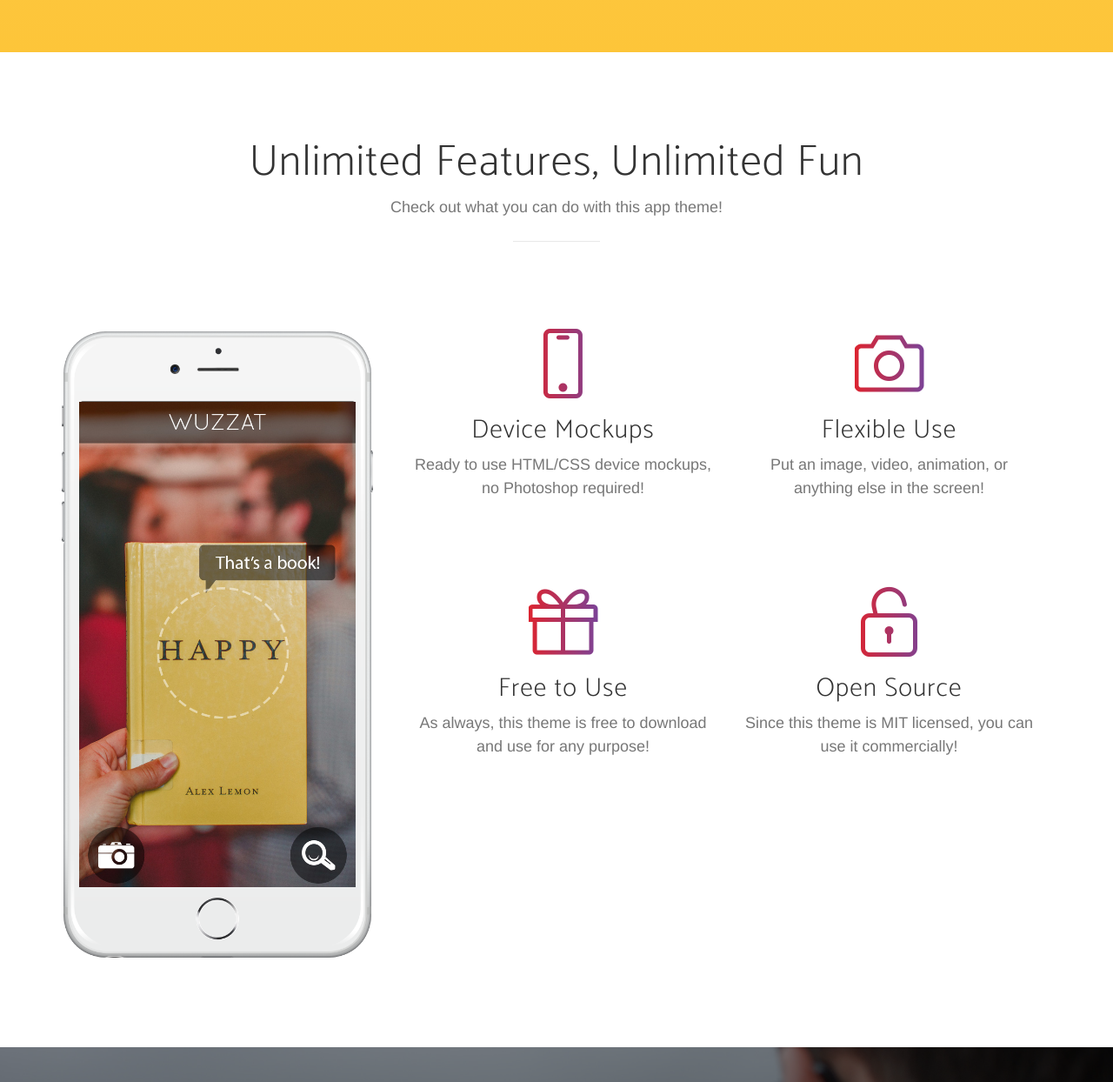
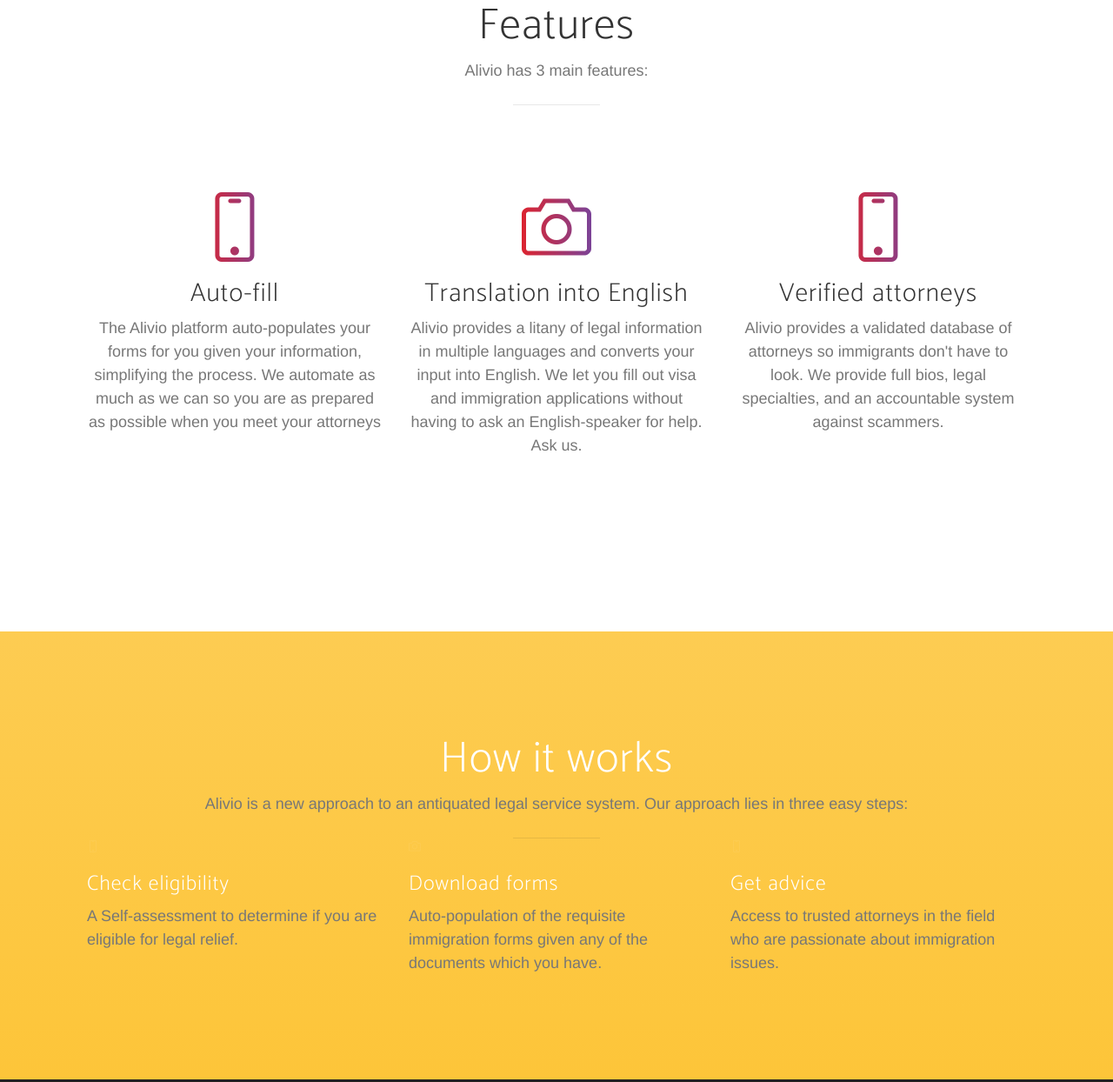
Before and after one commit to abattisti17/alivio-bootstrap, a website: page index.html in a window 1280 px wide. Shown: the part 1311-2555 px from the top of the page at 87% size. Drawn offline with nearby package versions, Linux system fonts and the light colour scheme; a web font is replaced by a local one.

Commit message:
Laying out content
Changed wording and arrangement of page. All content is on page. Next
is styling.

```diff
--- a/index.html
+++ b/index.html
@@ -9,7 +9,8 @@
     <meta name="description" content="">
     <meta name="author" content="">
 
-    <title>New Age - Start Bootstrap Theme</title>
+
+    <title>ALIVIO Bootstrap site</title>
 
     <!-- Bootstrap Core CSS -->
     <link href="lib/bootstrap/css/bootstrap.min.css" rel="stylesheet">
@@ -61,7 +62,7 @@
                         <a class="page-scroll" href="#features">Features</a>
                     </li>
                     <li>
-                        <a class="page-scroll" href="#how">How it works</a>
+                        <a class="page-scroll" href="#howitworks">How it works</a>
                     </li>
                 </ul>
             </div>
@@ -76,8 +77,10 @@
                 <div class="col-sm-7">
                     <div class="header-content">
                         <div class="header-content-inner">
-                            <h1>New Age is an app landing page that will help you beautifully showcase your new mobile app, or anything else!</h1>
-                            <a href="#about" class="btn btn-outline btn-xl page-scroll">Start Now for Free!</a>
+                            <h1>Alivio is a brand new platform designed to simplify immigration.</h1>
+                            <p>We provide a seamless digital experience for English-limited immigrants and a bridge between them and accountable legal relief.
+</p>
+                            <a href="#about" class="btn btn-outline btn-xl page-scroll">COMING SOON</a>
                         </div>
                     </div>
                 </div>
@@ -100,16 +103,13 @@
         </div>
     </header>
 
-    <section id="download" class="download bg-primary text-center">
+    <section id="about" class="about bg-primary text-left">
         <div class="container">
             <div class="row">
-                <div class="col-md-8 col-md-offset-2">
-                    <h2 class="section-heading">Discover what all the buzz is about!</h2>
-                    <p>Our app is available on any mobile device! Download now to get started!</p>
-                    <div class="badges">
-                        <a class="badge-link" href="#"><img src="img/google-play-badge.svg" alt=""></a>
-                        <a class="badge-link" href="#"><img src="img/app-store-badge.svg" alt=""></a>
-                    </div>
+                <div class="col-md-10">
+                    <h2 class="section-heading">With Alivio, applying for immigration takes hours, not months.</h2>
+                    <p>We'll make sure you have everything you need when you apply, that your documents can be reviewed by trusted attorneys before you do, and that you have everything ready when you meet legal relief.</p>
+
                 </div>
             </div>
         </div>
@@ -120,67 +120,90 @@
             <div class="row">
                 <div class="col-lg-12 text-center">
                     <div class="section-heading">
-                        <h2>Unlimited Features, Unlimited Fun</h2>
-                        <p class="text-muted">Check out what you can do with this app theme!</p>
+                        <h2>Features</h2>
+                        <p class="text-muted">Alivio has 3 main features:</p>
                         <hr>
                     </div>
                 </div>
             </div>
-            <div class="row">
-                <div class="col-md-4">
-                    <div class="device-container">
-                        <div class="device-mockup iphone6_plus portrait white">
-                            <div class="device">
-                                <div class="screen">
-                                    <!-- Demo image for screen mockup, you can put an image here, some HTML, an animation, video, or anything else! -->
-                                    <img src="img/demo-screen-1.jpg" class="img-responsive" alt=""> </div>
-                                <div class="button">
-                                    <!-- You can hook the "home button" to some JavaScript events or just remove it -->
+
+                <div class="col-md-12">
+                    <div class="container-fluid">
+                        <div class="row">
+                            <div class="col-md-4">
+                                <div class="feature-item">
+                                    <i class="icon-screen-smartphone text-primary"></i>
+                                    <h3>Auto-fill</h3>
+                                    <p class="text-muted">The Alivio platform auto-populates your forms for you given your information, simplifying the process. We automate as much as we can so you are as prepared as possible when you meet your attorneys</p>
+                                </div>
+                            </div>
+                            <div class="col-md-4">
+                                <div class="feature-item">
+                                    <i class="icon-camera text-primary"></i>
+                                    <h3>Translation into English</h3>
+                                    <p class="text-muted">Alivio provides a litany of legal information in multiple languages and converts your input into English. We let you fill out visa and immigration applications without having to ask an English-speaker for help. Ask us. </p>
+                                </div>
+                            </div>
+                            <div class="col-md-4">
+                                <div class="feature-item">
+                                    <i class="icon-screen-smartphone text-primary"></i>
+                                    <h3>Verified attorneys</h3>
+                                    <p class="text-muted">Alivio provides a validated database of attorneys so immigrants don't have to look. We provide full bios, legal specialties, and an accountable system against scammers.</p>
                                 </div>
                             </div>
                         </div>
-                    </div>
-                </div>
-                <div class="col-md-8">
-                    <div class="container-fluid">
-                        <div class="row">
-                            <div class="col-md-6">
-                                <div class="feature-item">
-                                    <i class="icon-screen-smartphone text-primary"></i>
-                                    <h3>Device Mockups</h3>
-                                    <p class="text-muted">Ready to use HTML/CSS device mockups, no Photoshop required!</p>
-                                </div>
-                            </div>
-                            <div class="col-md-6">
-                                <div class="feature-item">
-                                    <i class="icon-camera text-primary"></i>
-                                    <h3>Flexible Use</h3>
-                                    <p class="text-muted">Put an image, video, animation, or anything else in the screen!</p>
-                                </div>
-                            </div>
-                        </div>
-                        <div class="row">
-                            <div class="col-md-6">
-                                <div class="feature-item">
-                                    <i class="icon-present text-primary"></i>
-                                    <h3>Free to Use</h3>
-                                    <p class="text-muted">As always, this theme is free to download and use for any purpose!</p>
-                                </div>
-                            </div>
-                            <div class="col-md-6">
-                                <div class="feature-item">
-                                    <i class="icon-lock-open text-primary"></i>
-                                    <h3>Open Source</h3>
-                                    <p class="text-muted">Since this theme is MIT licensed, you can use it commercially!</p>
-                                </div>
-                            </div>
-                        </div>
+
                     </div>
                 </div>
             </div>
         </div>
     </section>
 
+    <section id="howitworks" class="howitworks bg-primary">
+        <div class="container">
+            <div class="row">
+                <div class="col-lg-12 text-center">
+                    <div class="section-heading">
+                        <h2>How it works</h2>
+                        <p class="text-muted">  Alivio is a new approach to an antiquated legal service system. Our approach lies in three easy steps:</p>
+                        <hr>
+                    </div>
+                </div>
+            </div>
+
+                <div class="col-md-12">
+                    <div class="container-fluid">
+                        <div class="row">
+                            <div class="col-md-4">
+                                <div class="feature-item">
+                                    <i class="icon-screen-smartphone text-primary"></i>
+                                    <h3>Check eligibility</h3>
+                                    <p class="text-muted">A Self-assessment to determine if you are eligible for legal relief.</p>
+                                </div>
+                            </div>
+                            <div class="col-md-4">
+                                <div class="feature-item">
+                                    <i class="icon-camera text-primary"></i>
+                                    <h3>Download forms</h3>
+                                    <p class="text-muted">Auto-population of the requisite immigration forms given any of the documents which you have.</p>
+                                </div>
+                            </div>
+                            <div class="col-md-4">
+                                <div class="feature-item">
+                                    <i class="icon-screen-smartphone text-primary"></i>
+                                    <h3>Get advice</h3>
+                                    <p class="text-muted">Access to trusted attorneys in the field who are passionate about immigration issues.</p>
+                                </div>
+                            </div>
+                        </div>
+
+                    </div>
+                </div>
+            </div>
+        </div>
+    </section>
+
+<!--
     <section class="cta">
         <div class="cta-content">
             <div class="container">
@@ -191,7 +214,9 @@
         <div class="overlay"></div>
     </section>
 
-    <section id="contact" class="contact bg-primary">
+
+
+    <section id="howitworks" class="howitworks bg-primary">
         <div class="container">
             <h2>We <i class="fa fa-heart"></i> new friends!</h2>
             <ul class="list-inline list-social">
@@ -207,21 +232,12 @@
             </ul>
         </div>
     </section>
+      -->
 
     <footer>
         <div class="container">
-            <p>&copy; 2016 Start Bootstrap. All Rights Reserved.</p>
-            <ul class="list-inline">
-                <li>
-                    <a href="#">Privacy</a>
-                </li>
-                <li>
-                    <a href="#">Terms</a>
-                </li>
-                <li>
-                    <a href="#">FAQ</a>
-                </li>
-            </ul>
+            <p>&copy; 2017 Alivio. All Rights Reserved.</p>
+
         </div>
     </footer>
 
```
